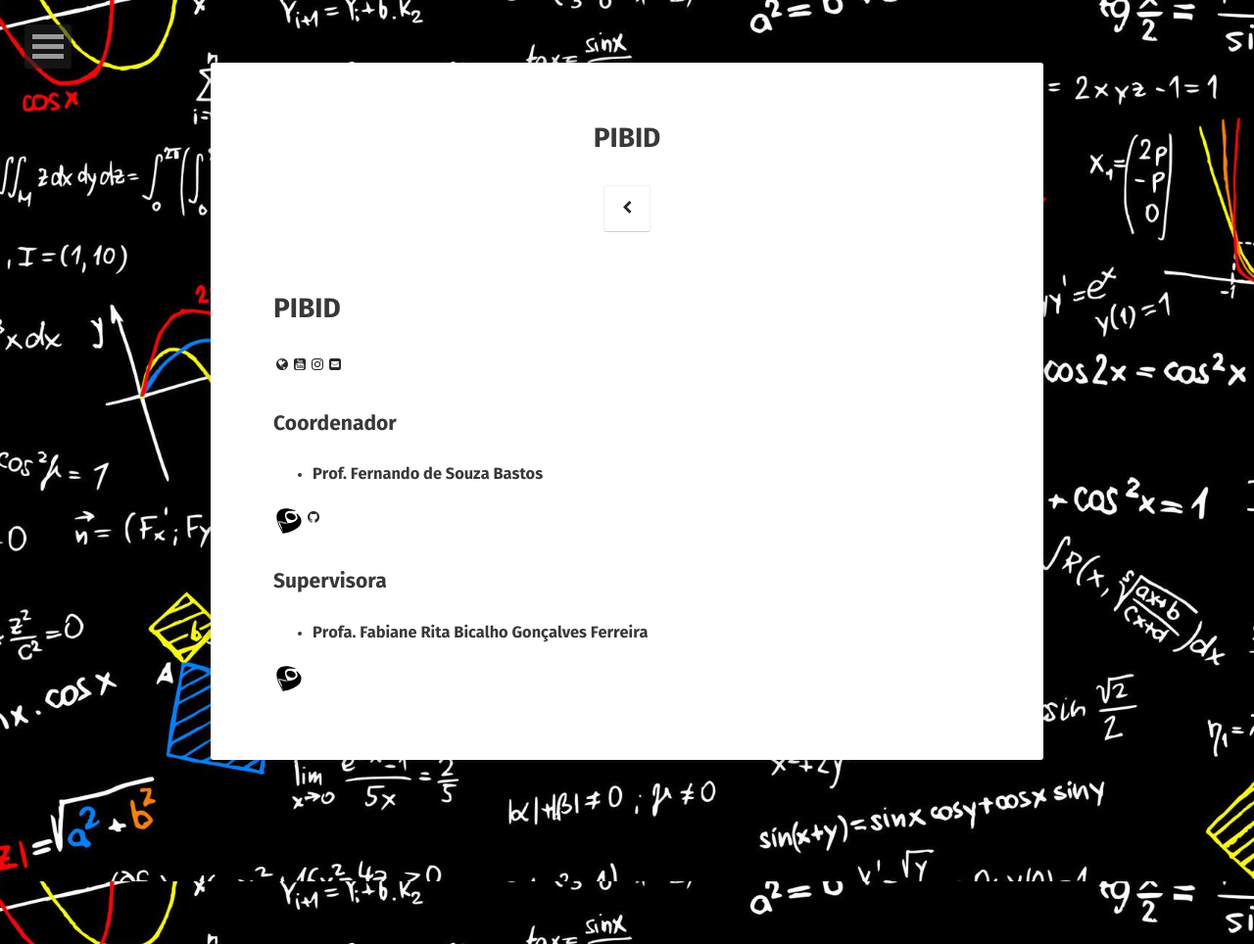
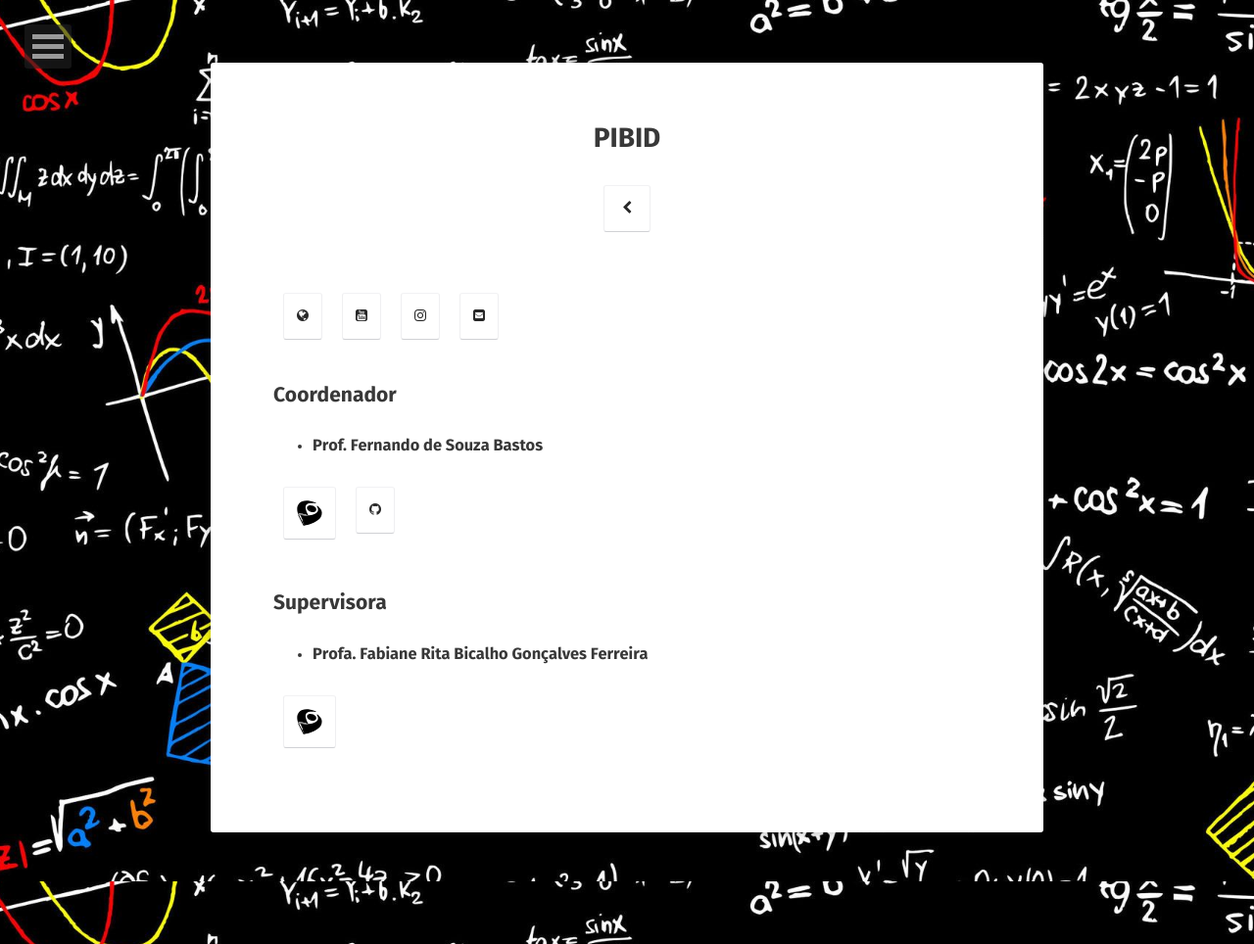
Before and after one commit to julialmartins/julialmartins.github.io, a Jekyll site: the page built from _posts/2021-04-03-pibid.md, in a window 1280 px wide. Shown: the whole page at 98% size. Built offline with Jekyll 4.4.1, drawn with Linux system fonts in a browser that asks for light colours; some web fonts are replaced.

Commit message:
centralizado

```diff
--- a/_posts/2021-04-03-pibid.md
+++ b/_posts/2021-04-03-pibid.md
@@ -7,29 +7,27 @@
 - projetos
 ---
 
-# PIBID
-
-<div style = "display: inline-block;">
+<div style = "display: inline-block; text-align:center;">
    <div style = "float:left;">
-      <a href="https://pibid.caf.ufv.br/" target="_blank">
+      <a class="social-btn" href="https://pibid.caf.ufv.br/" target="_blank">
       <i class="fa fa-fw fa-globe"></i>
       </a>
    </div>
 
    <div style = "float:left;">
-      <a href="https://www.youtube.com/channel/UC0-TwS7tf7JhWsy28sE50Gw" target="_blank">
+      <a class="social-btn" href="https://www.youtube.com/channel/UC0-TwS7tf7JhWsy28sE50Gw" target="_blank">
       <i class="fa fa-fw fa-youtube-square"></i>
       </a>
    </div>
 
    <div style = "float:left;">
-      <a href="https://www.instagram.com/pibidexatas_ufvcaf/" target="_blank">
+      <a class="social-btn" href="https://www.instagram.com/pibidexatas_ufvcaf/" target="_blank">
       <i class="fa fa-fw fa-instagram"></i>
       </a>
    </div>
 
    <div style = "float:left;">
-      <a href="mailto:pibid.exatas.caf@ufv.br" target="_blank">
+      <a class="social-btn" href="mailto:pibid.exatas.caf@ufv.br" target="_blank">
       <i class="fa fa-fw fa-envelope-square"></i>
       </a>
    </div>
@@ -42,13 +40,13 @@
 
 <div style = "display: inline-block;">
    <div style = "float:left;">
-      <a href="http://buscatextual.cnpq.br/buscatextual/visualizacv.do?metodo=apresentar&id=K       4164030D3">
+      <a class="social-btn" href="http://buscatextual.cnpq.br/buscatextual/visualizacv.do?metodo=apresentar&id=K       4164030D3">
       <img src="../assets/img/favicons/lattes-new.svg">
       </a>
    </div>
 
    <div style = "float:left;">
-      <a href="https://fsbmat-ufv.github.io/">
+      <a class="social-btn" href="https://fsbmat-ufv.github.io/">
       <i class="fa fa-fw fa-github"></i>
       </a>
    </div>
@@ -60,7 +58,7 @@
 
 <div style = "display: inline-block;">
    <div style = "float:left;">
-      <a href="http://buscatextual.cnpq.br/buscatextual/visualizacv.do?metodo=apresentar&id=K       805   6901H7">
+      <a class="social-btn" href="http://buscatextual.cnpq.br/buscatextual/visualizacv.do?metodo=apresentar&id=K       805   6901H7">
       <img src="../assets/img/favicons/lattes-new.svg">
       </a>
    </div>
```
